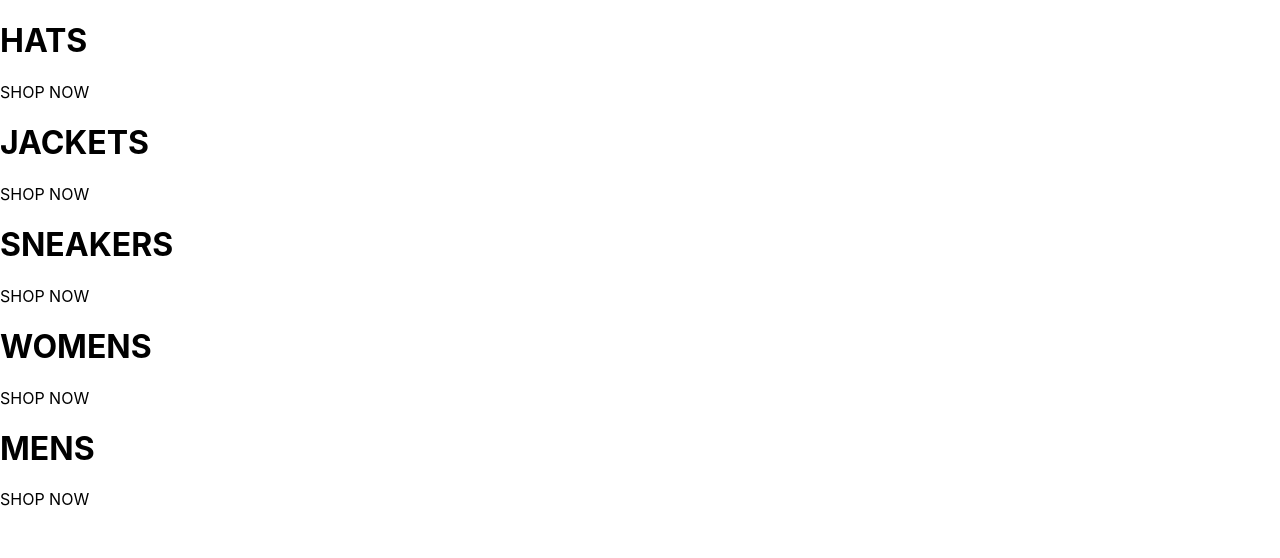
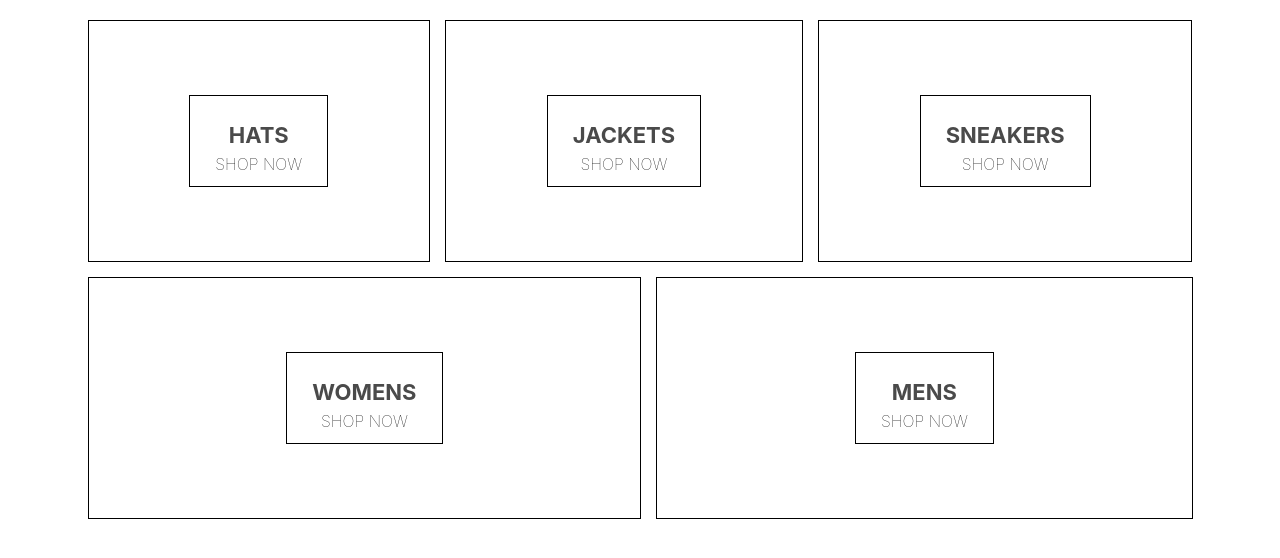
Before and after one commit to bhatiashivam/CompleteReactDeveloper, a React (Create React App) app in the folder crwn-clothing/: page / in a window 1280 px wide. Shown: the top 558 px of the page. Built offline with nearby package versions, Linux system fonts and the light colour scheme.

Commit message:
Fixed error with SASS

```diff
--- a/crwn-clothing/package.json
+++ b/crwn-clothing/package.json
@@ -6,7 +6,7 @@
     "@testing-library/jest-dom": "^5.11.4",
     "@testing-library/react": "^11.1.0",
     "@testing-library/user-event": "^12.1.10",
-    "node-sass": "^5.0.0",
+    "node-sass": "4.14.1",
     "react": "^17.0.1",
     "react-dom": "^17.0.1",
     "react-scripts": "4.0.0",
--- a/crwn-clothing/src/homepage.component.jsx
+++ b/crwn-clothing/src/homepage.component.jsx
@@ -1,4 +1,6 @@
 import React from "react";
+
+import "./homepage.styles.scss";
 
 const HomePage = () => (
   <div className="homepage">
@@ -9,32 +11,27 @@ const HomePage = () => (
           <span className="subtitle">SHOP NOW</span>
         </div>
       </div>
-    </div>
-    <div className="directory-menu">
       <div className="menu-item">
         <div className="content">
           <h1 className="title">JACKETS</h1>
           <span className="subtitle">SHOP NOW</span>
         </div>
       </div>
-    </div>
-    <div className="directory-menu">
+
       <div className="menu-item">
         <div className="content">
           <h1 className="title">SNEAKERS</h1>
           <span className="subtitle">SHOP NOW</span>
         </div>
       </div>
-    </div>
-    <div className="directory-menu">
+
       <div className="menu-item">
         <div className="content">
           <h1 className="title">WOMENS</h1>
           <span className="subtitle">SHOP NOW</span>
         </div>
       </div>
-    </div>
-    <div className="directory-menu">
+
       <div className="menu-item">
         <div className="content">
           <h1 className="title">MENS</h1>
--- a/crwn-clothing/src/homepage.styles.scss
+++ b/crwn-clothing/src/homepage.styles.scss
@@ -22,17 +22,14 @@
   border: 1px solid black;
   margin: 0 7.5px 15px;
 
-  // Menu Item's first child gets this styling
   &:first-child {
     margin-right: 7.5px;
   }
 
-  // Menu Item's second child gets this styling
   &:last-child {
     margin-left: 7.5px;
   }
 
-  // Any element with class of 'contents' that sits between elements with class 'menu-item' will get these styling
   .content {
     height: 90px;
     padding: 0 25px;
```
Also changed, not shown: 2 other files (tests, documents, lock files or other folders).
